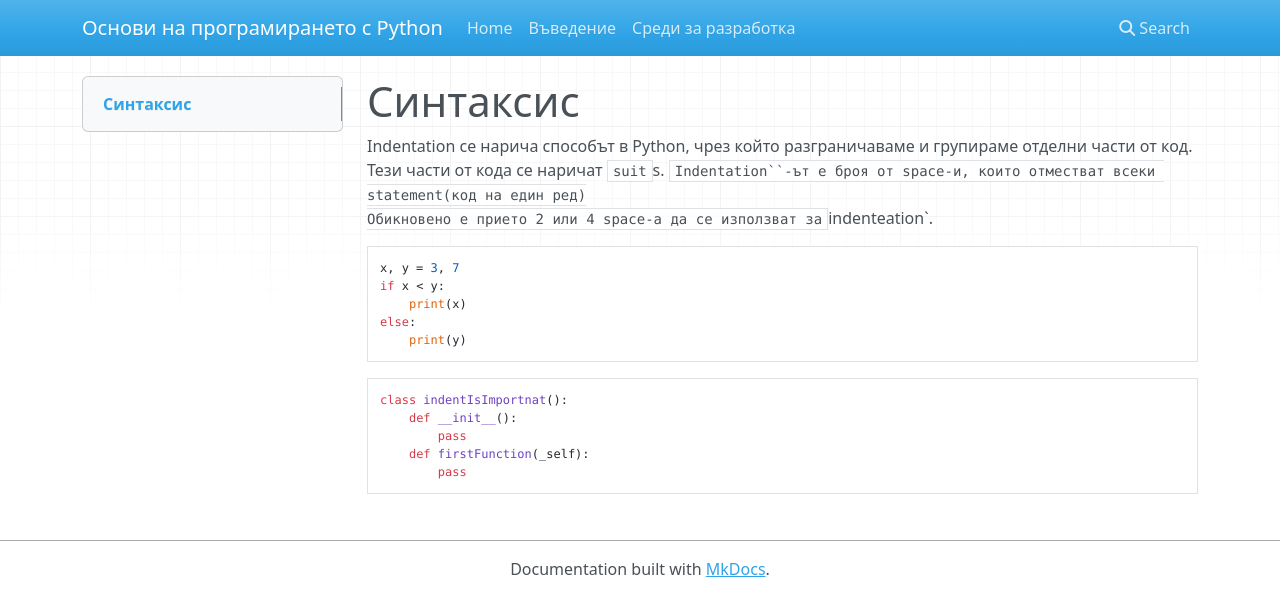
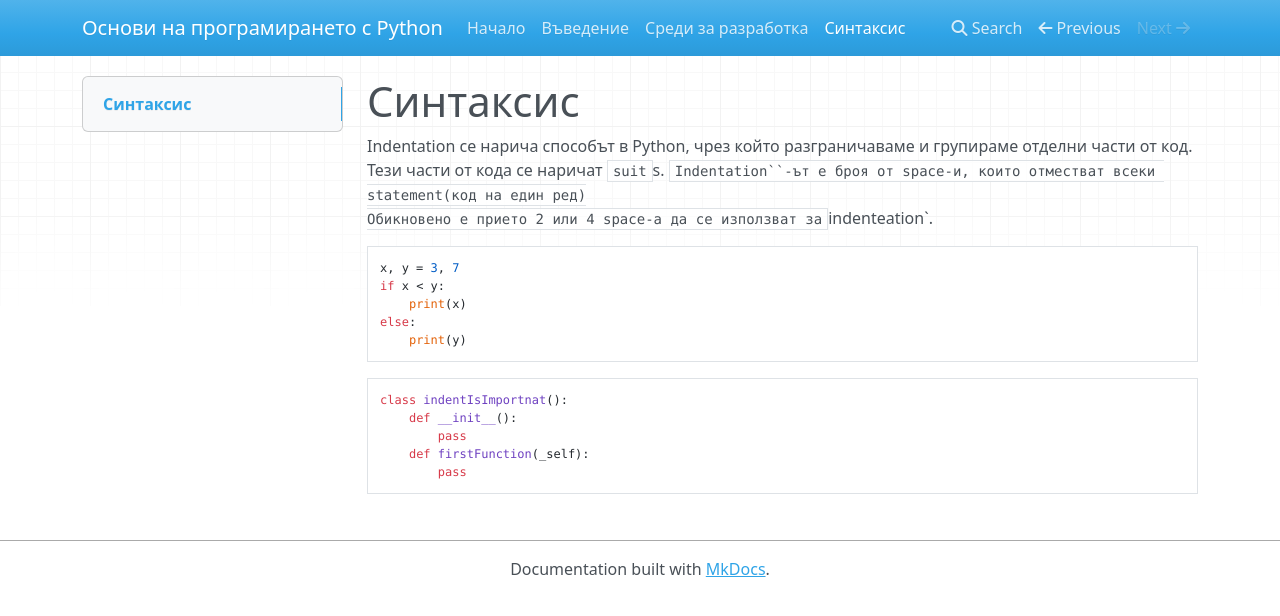
Before and after one commit to ivovivanov/ivovivanov.github.io, an MkDocs documentation site: the page built from docs/syntax.md, in a window 1280 px wide. Shown: the top 616 px of the page. Built offline with MkDocs 1.6.1, drawn with Linux system fonts in a browser that asks for light colours; nearby versions of some CDN libraries; some of the changed lines change nothing that is shown.

Commit message:
Update mkdocs.yml

```diff
--- a/mkdocs.yml
+++ b/mkdocs.yml
@@ -1,6 +1,7 @@
 site_name: Основи на програмирането с Python
 ####Navigation####
 nav:
-    - Home: index.md
+    - Начало: index.md
     - Въведение: intro.md
     - Среди за разработка: ides.md
+    - Синтаксис: syntax.md
```
